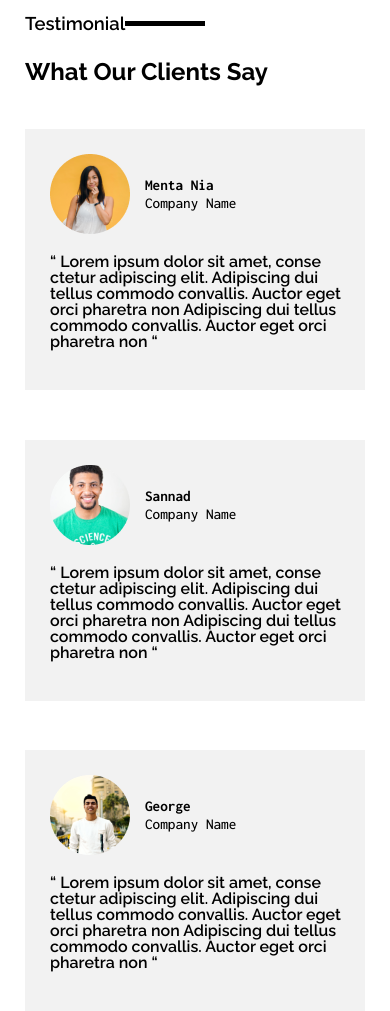
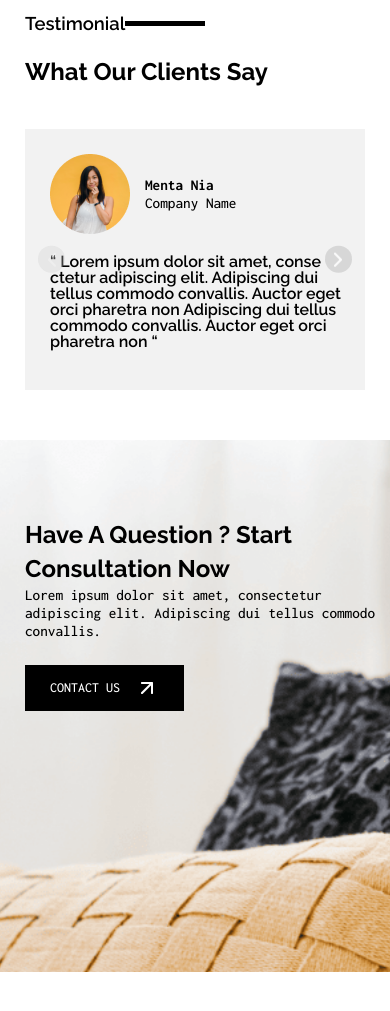
Before and after one commit to maci-kb24/architecture_landing, a plain HTML site: page public/index.html in a window 390 px wide. Shown: the part 3680-4691 px from the top of the page. Drawn offline with nearby package versions, Linux system fonts and the light colour scheme.

Commit message:
fix testimonial slider on mobile and desktop

```diff
--- a/public/index.html
+++ b/public/index.html
@@ -255,8 +255,82 @@
             <h2 class="fw-700">What Our Clients Say</h2>
           </div>
 
+          <div class="testimonial-slider">
+            <div class="splide" aria-label="Splide Basic HTML Example">
+              <div style="position:relative">
+                <div class="splide__arrows">
+                  <button class="splide__arrow splide__arrow--prev">
+                    <img src="./assets/images/chevron-left.png">
+                  </button>
+                  <button class="splide__arrow splide__arrow--next" style="bottom:0%;">
+                    <img src="./assets/images/chevron-right.png" alt="">
+                  </button>
+                </div>
+
+                <div class="splide__track">
+                  <ul class="splide__list">
+                    <li class="splide__slide"><div class="testimonial-card">
+                      <div class="testimonial-flex">
+                        <img src="./assets/images/Ellipse 1.png" alt="" />
+                        <div>
+                          <p class="fw-700">Menta Nia</p>
+                          <p>Company Name</p>
+                        </div>
+                      </div>
+                      <div class="testimonial-quote">
+                        <blockquote>
+                          “ Lorem ipsum dolor sit amet, conse ctetur adipiscing elit.
+                          Adipiscing dui tellus commodo convallis. Auctor eget orci
+                          pharetra non Adipiscing dui tellus commodo convallis. Auctor
+                          eget orci pharetra non “
+                        </blockquote>
+                      </div>
+                    </div></li>
+                    <li class="splide__slide"><div class="testimonial-card">
+                      <div class="testimonial-flex">
+                        <img src="./assets/images/Ellipse 1 (1).png" alt="" />
+                        <div>
+                          <p class="fw-700">Sannad</p>
+                          <p>Company Name</p>
+                        </div>
+                      </div>
+                      <div class="testimonial-quote">
+                        <blockquote>
+                          “ Lorem ipsum dolor sit amet, conse ctetur adipiscing elit.
+                          Adipiscing dui tellus commodo convallis. Auctor eget orci
+                          pharetra non Adipiscing dui tellus commodo convallis. Auctor
+                          eget orci pharetra non “
+                        </blockquote>
+                      </div>
+                    </div></li>
+                    <li class="splide__slide">
+                      <div class="testimonial-card">
+                        <div class="testimonial-flex">
+                          <img src="./assets/images/Ellipse 1 (2).png" alt="" />
+                          <div>
+                            <p class="fw-700">George</p>
+                            <p>Company Name</p>
+                          </div>
+                        </div>
+                        <div class="testimonial-quote">
+                          <blockquote>
+                            “ Lorem ipsum dolor sit amet, conse ctetur adipiscing elit.
+                            Adipiscing dui tellus commodo convallis. Auctor eget orci
+                            pharetra non Adipiscing dui tellus commodo convallis. Auctor
+                            eget orci pharetra non “
+                          </blockquote>
+                        </div>
+                      </div>
+                    </li>
+                  </ul>
+                </div>
+              </div>
+
+            </div>
+          </div>
+
           <!--testimonial columns-->
-          <div class="testimonial-cards grid">
+          <div class="testimonial-cards testimonial-hidden grid">
             <div class="testimonial-card">
               <div class="testimonial-flex">
                 <img src="./assets/images/Ellipse 1.png" alt="" />
--- a/src/scss/_layout.scss
+++ b/src/scss/_layout.scss
@@ -199,6 +199,7 @@
   padding: 50px 25px;
   .grid {
     gap: 3.1rem;
+    display: none;
   }
   .testimonial-content {
     h2 {
--- a/src/scss/_responsive-media.scss
+++ b/src/scss/_responsive-media.scss
@@ -161,6 +161,12 @@
   }
   .testimonials {
     padding: 0px 0px 90px 0px;
+    .grid {
+      display: grid;
+    }
+    .testimonial-slider {
+      display: none;
+    }
     .testimonial-content {
       h6 {
         margin-right: 20px;
```
Also changed, not shown: public/assets/css/style.css.
